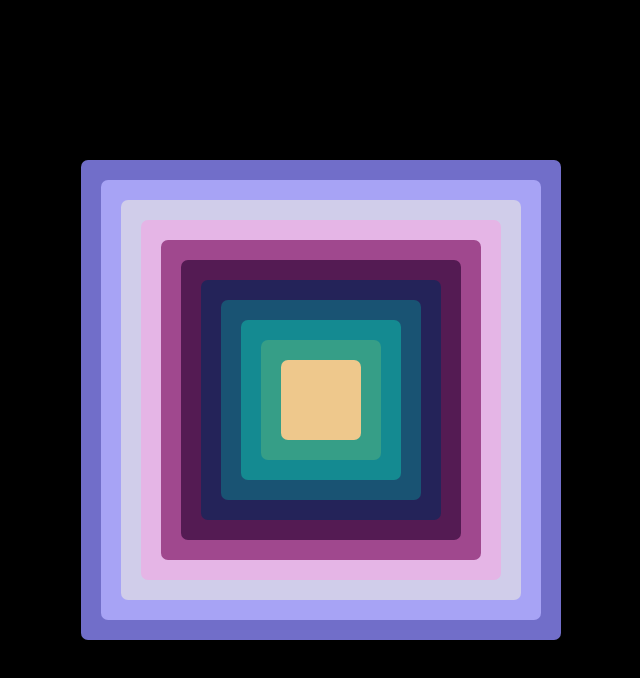
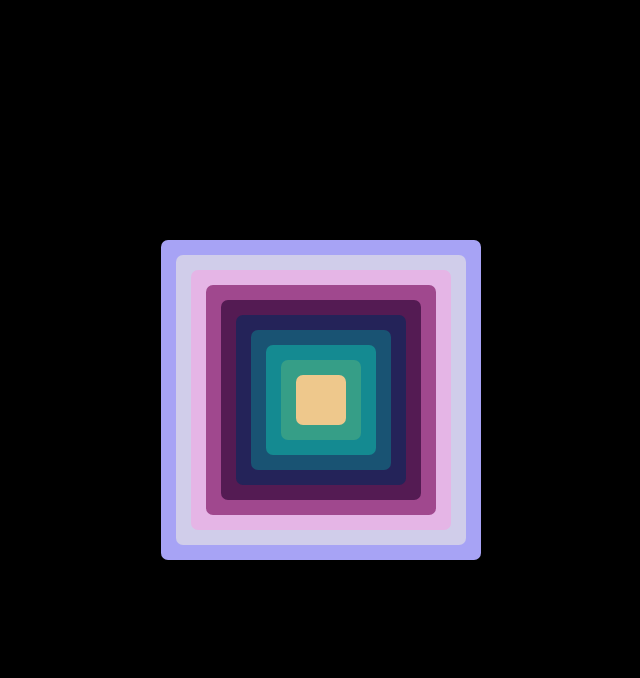
Before and after one commit to RomiRao/The-cube-paradox, a plain HTML site: page index.html in a window 1280 px wide. Shown: the whole page, without its empty margins (319-959 px from the left). Drawn offline with Linux system fonts and the light colour scheme.

Commit message:
just trying the last cube repository but with position

```diff
--- a/index.html
+++ b/index.html
@@ -8,27 +8,18 @@
     <link rel="stylesheet" href="style.css">
 </head>
 <body>
-    <div class="cube-11">
-        <div class="cube-10">
-            <div class="cube-9">
-                <div class="cube-8">
-                    <div class="cube-7">
-                        <div class="cube-6">
-                            <div class="cube-5">
-                                <div class="cube-4">
-                                    <div class="cube-3">
-                                        <div class="cube-2">
-                                            <div class="cube-1">
-                                            </div>
-                                        </div>
-                                    </div>
-                                </div>
-                            </div>
-                        </div>
-                    </div>
-                </div>
-            </div>
-        </div>
-    </div>
+<div class="cube-container">
+    <div class="cube-11"></div>
+    <div class="cube-10"></div>
+    <div class="cube-9"></div>
+    <div class="cube-8"></div>
+    <div class="cube-7"></div>
+    <div class="cube-6"></div>
+    <div class="cube-5"></div>
+    <div class="cube-4"></div>
+    <div class="cube-3"></div>
+    <div class="cube-2"></div>
+    <div class="cube-1"></div>
+</div>
 </body>
 </html>
--- a/style.css
+++ b/style.css
@@ -14,53 +14,90 @@ body {
 
 div {
     border-radius: 7px;
-    padding: 20px;
     transition: transform, border-radius, 2s;
 }
 
+.cube-container {
+    position: relative;
+    display: flex;
+    justify-content: center;
+    align-items: center;
+}
+
 .cube-1 {
-    width: 80px;
-    height: 80px;
+    width: 50px;
+    height: 50px;
+    position: absolute;
     background-color: #EEC88C;
 }
 
 .cube-2 {
+    width: 80px;
+    height: 80px;
+    position: absolute;
     background-color: #369E87;
 }
 
 .cube-3 {
+    width: 110px;
+    height: 110px;
+    position: absolute;
     background-color: #148A91;
 }
 
 .cube-4 {
+    width: 140px;
+    height: 140px;
+    position: absolute;
     background-color: #195373;
 }
 
 .cube-5 {
+    width: 170px;
+    height: 170px;
+    position: absolute;
     background-color: #242359;
 }
 
 .cube-6 {
+    width: 200px;
+    height: 200px;
+    position: absolute;
     background-color: #541B53;
 }
 
 .cube-7 {
+    width: 230px;
+    height: 230px;
+    position: absolute;
     background-color: #A0488E;
 }
 
 .cube-8 {
+    width: 260px;
+    height: 260px;
+    position: absolute;
     background-color: #E5B5E6;
 }
 
 .cube-9 {
+    width: 290px;
+    height: 290px;
+    position: absolute;
     background-color: #D0CDEA;
 }
 
 .cube-10 {
+    width: 320px;
+    height: 320px;
+    position: absolute;
     background-color: #A7A3F5;
 }
 
 .cube-11 {
+    width: 350x;
+    height: 350px;
+    position: absolute;
     background-color: #716EC9;
 }
 
@@ -71,7 +108,3 @@ div:hover {
 div .cube-1:hover {
     border-radius: 50%;
 }
-
-div {
-    overflow: hidden;
-}
```
